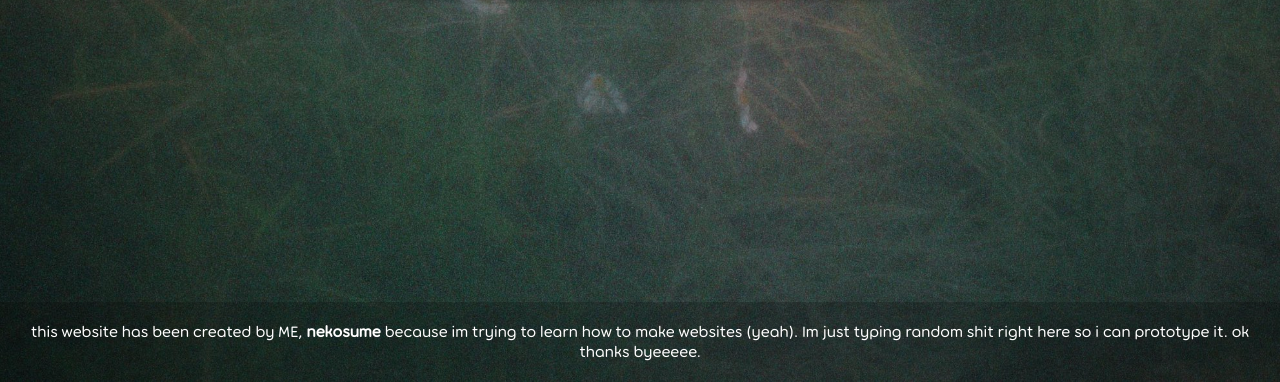
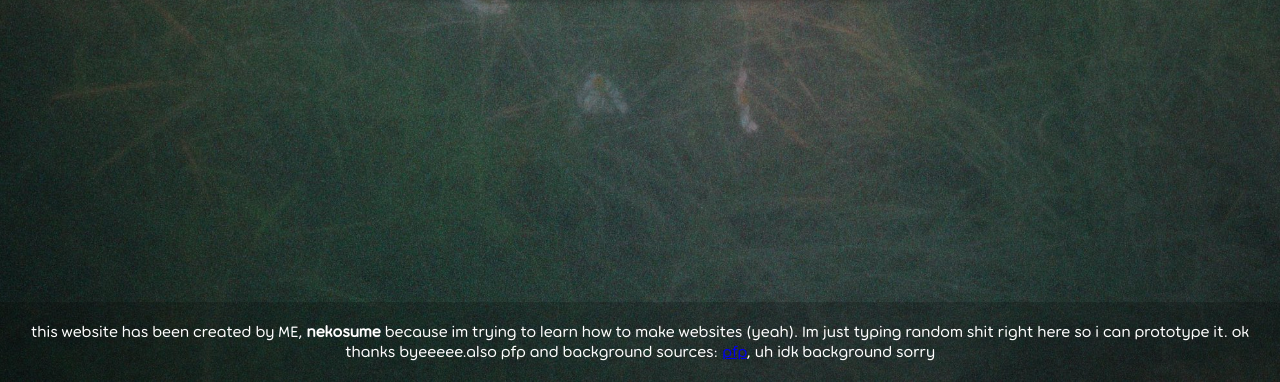
Before and after one commit to kitsunekosume/kitsunekosume.github.io, a plain HTML site: page index.html in a window 1280 px wide. Shown: the part 498-880 px from the top of the page. Drawn offline with Linux system fonts and the light colour scheme.

Commit message:
Update index.html

```diff
--- a/index.html
+++ b/index.html
@@ -46,7 +46,7 @@
     </div>
     <div class="page-end">
         <p>this website has been created by ME, <b>nekosume</b> because im trying to learn how to make websites (yeah).
-            Im just typing random shit right here so i can prototype it. ok thanks byeeeee.</p>
+            Im just typing random shit right here so i can prototype it. ok thanks byeeeee.<b></b><b></b>also pfp and background sources: <a href="https://x.com/chisa_art01">pfp</a>, uh idk background sorry</p>
     </div>
 </body>
 
```
